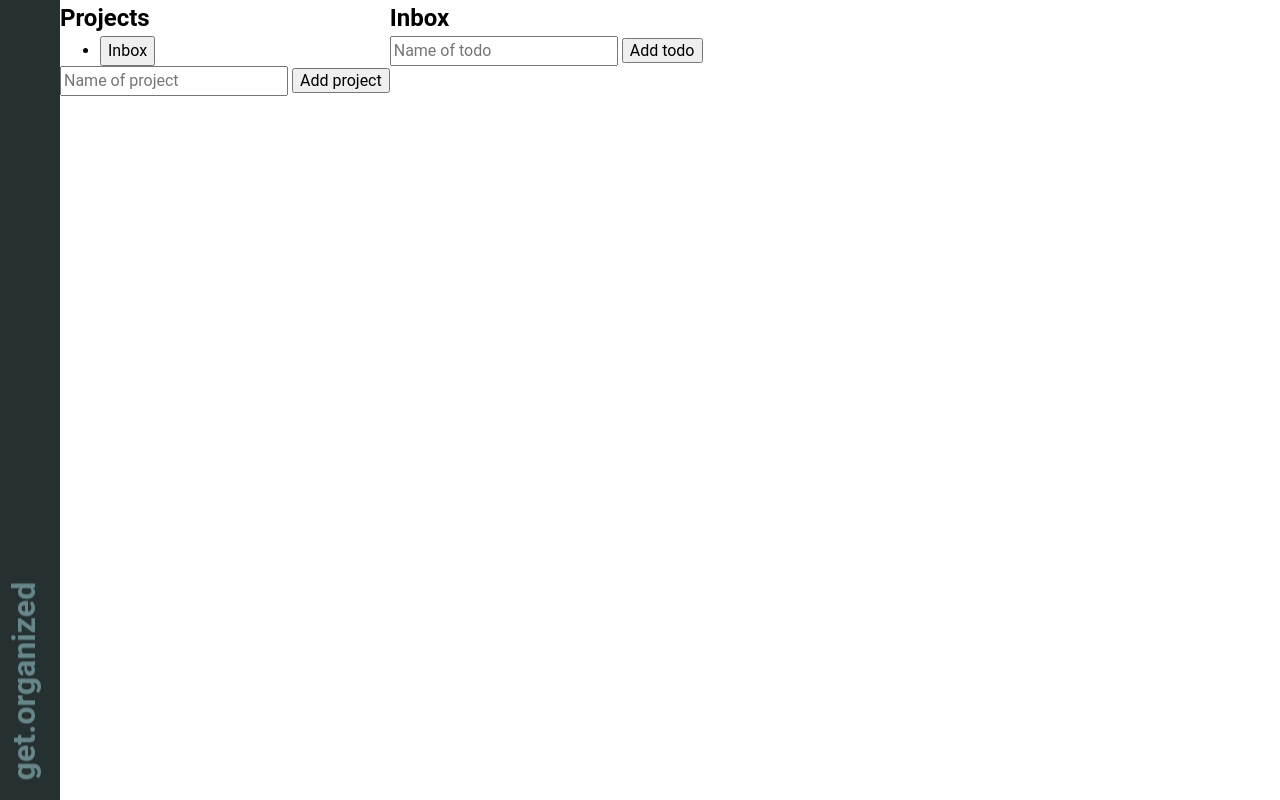
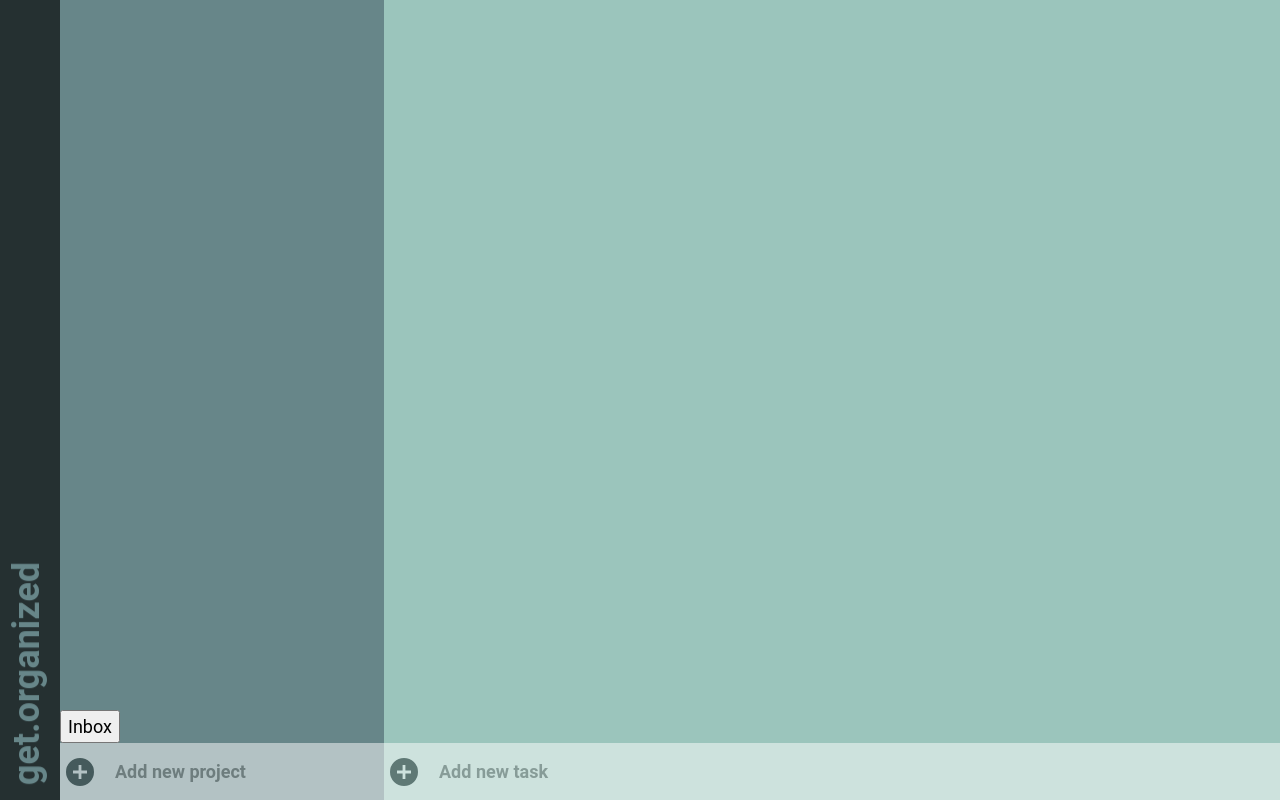
Before and after one commit to bdhamilton/odin-todo, a website built with webpack: page src/index.html in a window 1280 px wide. Built offline with nearby package versions, Linux system fonts and the light colour scheme.

Commit message:
Style add project and add task inputs

```diff
--- a/src/c.css
+++ b/src/c.css
@@ -39,8 +39,22 @@ body {
   font-family: Roboto, serif;
   --header-color: hsl(185, 14%, 17%);
   --projects-color: hsl(185, 14%, 47%);
-  --todos-color: hsl(168, 26%, 69%);
+  --todos-color: hsl(167, 27%, 69%);
+  --standard-padding: 15px;
+  font-size: 18px;
+}
 
+h2 {
+  text-transform: uppercase;
+  font-size: .9rem;
+  letter-spacing: 1px;
+  padding: var(--standard-padding);
+  display: none;
+}
+
+ul {
+  list-style: none;
+  padding: 0;
 }
 
 /** || Header */
@@ -60,5 +74,59 @@ header h1 {
   left: 0;
   writing-mode: vertical-lr;
   rotate: 180deg;
-  margin-bottom: 20px;
+  margin-bottom: var(--standard-padding);
 }
+
+/** || Projects list  */
+
+.project-section {
+  background-color: var(--projects-color);
+  box-shadow: 10px 0 5px -2px #888;
+  flex: 1;
+  height: 100vh;
+  display: flex;
+  flex-direction: column;
+  justify-content: end;
+}
+
+.add-div {
+  background-color: white;
+  opacity: .5;
+  display: flex;
+  flex-direction: row-reverse;
+}
+
+.add-div:focus-within {
+  opacity: .8;
+}
+
+.add-div input[type="button"] {
+  width: 40px;
+  background: transparent;
+  border: 0;
+  text-indent: -2000px;
+  outline: 0;
+  background: no-repeat center/70% url(img/plus-circle.svg);
+}
+
+.add-div input[type="text"] {
+  background-color: inherit;
+  border: 0;
+  flex: 1;
+  font-family: inherit;
+  font-weight: bold;
+  padding: var(--standard-padding);
+  outline: 0;
+}
+
+
+
+/** || Todo list  */
+
+.todo-section {
+  background-color: var(--todos-color);
+  flex: 3;
+  display: flex;
+  flex-direction: column;
+  justify-content: end;
+}
--- a/src/displayTodos.js
+++ b/src/displayTodos.js
@@ -136,7 +136,13 @@ function displayTodos(list) {
 
     // Listen for add buttons
     document.querySelector("#addproject").addEventListener("click", addProject);
+    document.querySelector("#newproject").addEventListener("keypress", (event) => {
+      if (event.key === "Enter") addProject();
+    });
     document.querySelector("#addtodo").addEventListener("click", addTodo);
+    document.querySelector("#newtodo").addEventListener("keypress", (event) => {
+      if (event.key === "Enter") addTodo();
+    });
   }
 
   // Decide what to do depending on where the user clicked.
--- a/src/index.html
+++ b/src/index.html
@@ -18,16 +18,20 @@
     <ul id="projects">
 
     </ul>
-    <input type="text" name="newproject" id="newproject" placeholder="Name of project">
-    <input type="button" id="addproject" value="Add project">
+    <div class="add-div">
+      <input type="text" name="newproject" id="newproject" placeholder="Add new project">
+      <input type="button" id="addproject" value="Add project">
+    </div>
   </section>
 
   <section class="todo-section">
     <h2 id="todo-header">Tasks</h2>
     <ul id="todos">
     </ul>
-    <input type="text" name="newtodo" id="newtodo" placeholder="Name of todo">
-    <input type="button" id="addtodo" value="Add todo">
+    <div class="add-div">
+      <input type="text" name="newtodo" id="newtodo" placeholder="Add new task">
+      <input type="button" id="addtodo" value="Add todo">
+    </div>
   </section>
 </body>
 </html>
```
Also changed, not shown: README.md, src/img/plus-circle.svg (added).
